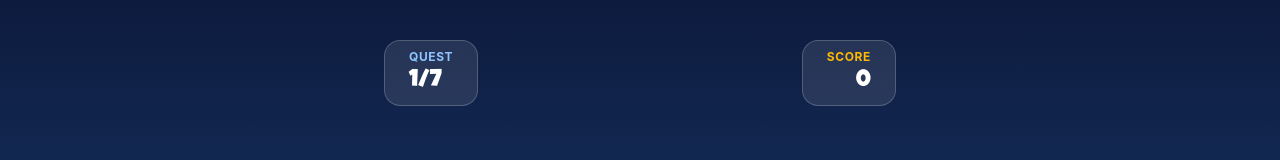
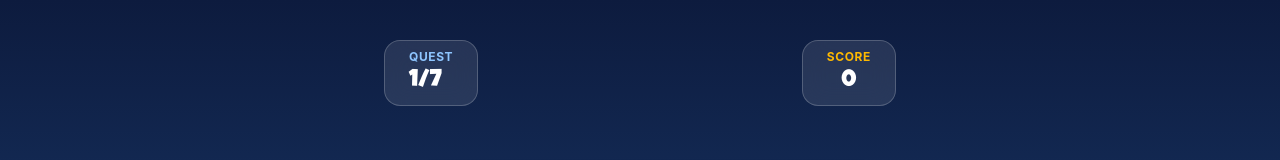
Before and after one commit to Jayesh033/Scramble-Words, a React (Vite) app: page / in a window 1280 px wide. Both pictures are taken after a click on the button "START QUEST". Shown: the top 160 px of the page. Built offline with nearby package versions, Linux system fonts and the light colour scheme.

Commit message:
Score alignment

```diff
--- a/src/components/GameScreen.jsx
+++ b/src/components/GameScreen.jsx
@@ -77,7 +77,7 @@ export default function GameScreen({ onEnd }) {
                     <span className="text-2xl font-game text-white">{wordIndex + 1}/{WORDS ? WORDS.length : 0}</span>
                 </div>
 
-                <div className="bg-white/10 backdrop-blur-md px-6 py-2 rounded-2xl border border-white/20 text-right">
+                <div className="bg-white/10 backdrop-blur-md px-6 py-2 rounded-2xl border border-white/20 text-center">
                     <span className="text-amber-400 font-bold uppercase tracking-wider text-xs block">Score</span>
                     <span className="text-2xl font-game text-white">{score}</span>
                 </div>
```
